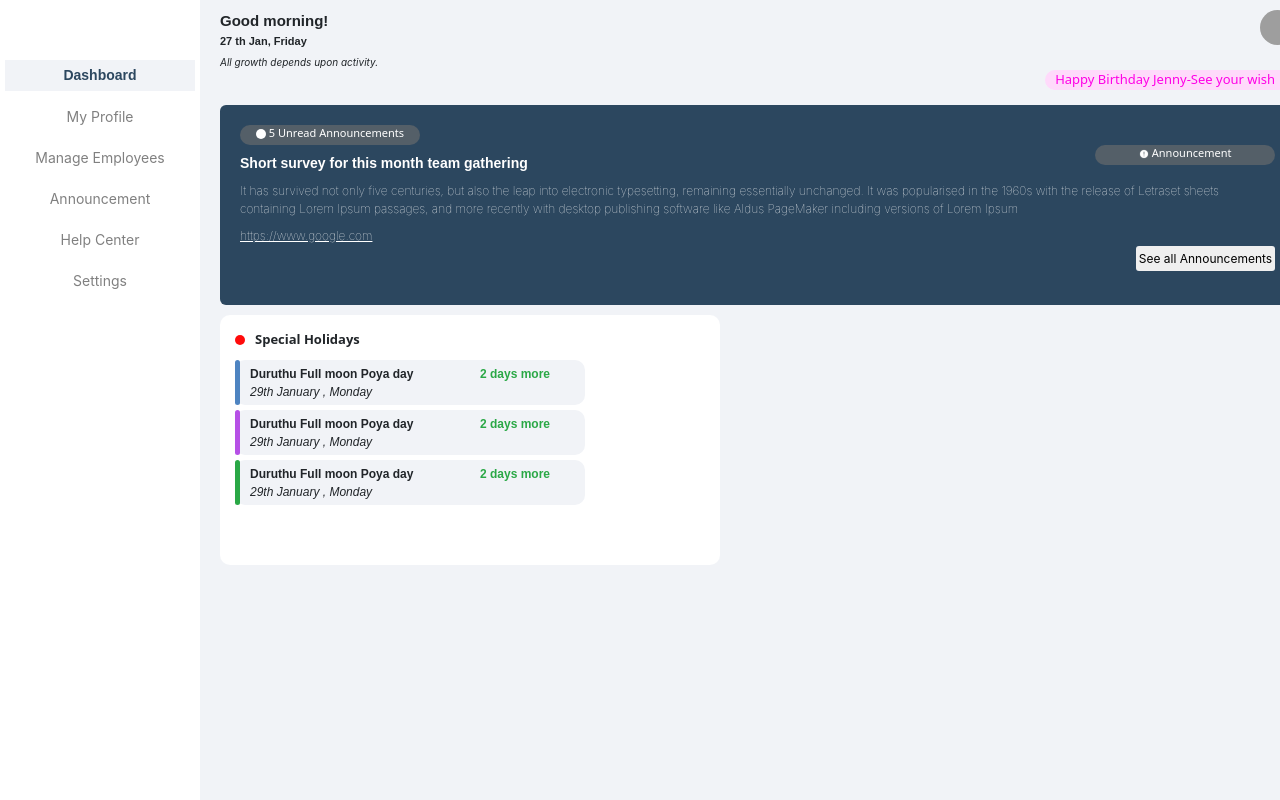
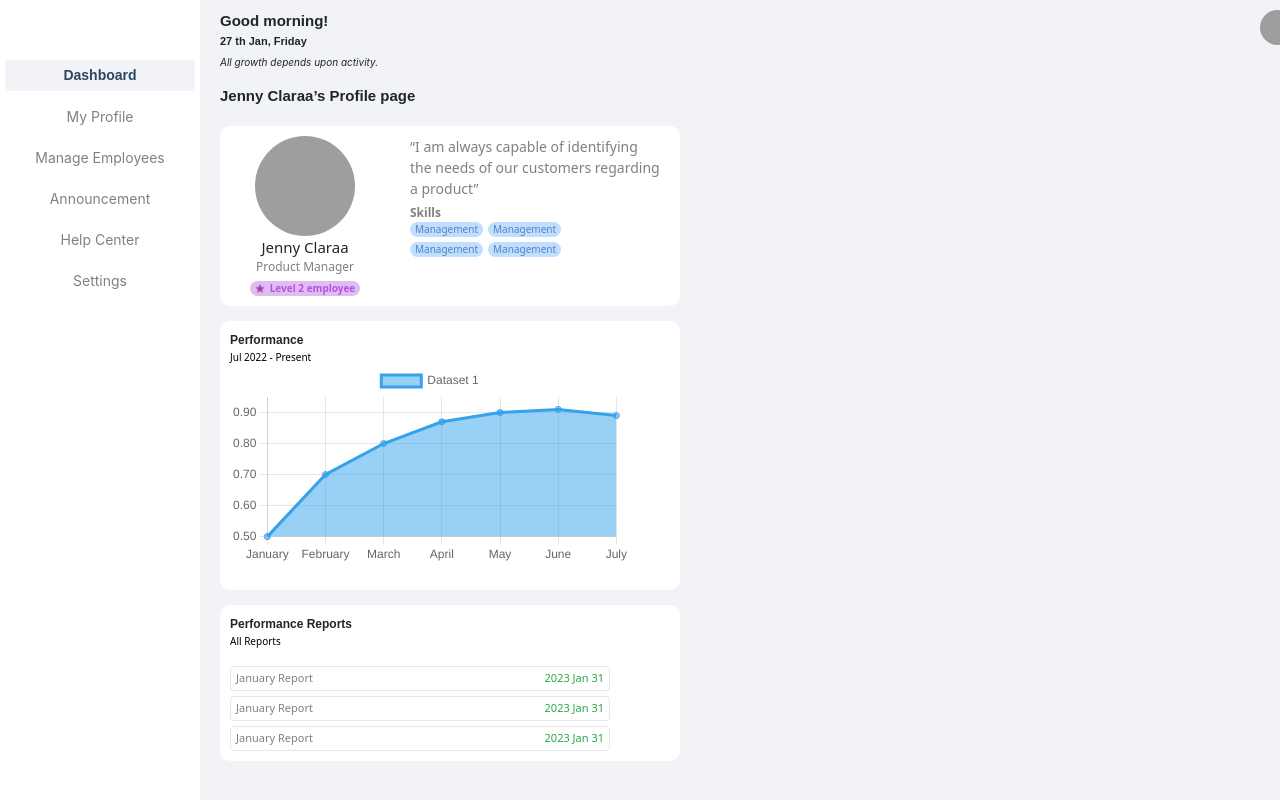
Before and after one commit to Daham2000/ems-fe-com, a React (Create React App) app: page /dashboard-admin/profile in a window 1280 px wide. Built offline with nearby package versions, Linux system fonts and the light colour scheme; grey boxes are pictures that could not be loaded.

Commit message:
My Profile UI

```diff
--- a/src/Views/Admin/Dashboard/dashboard-component.tsx
+++ b/src/Views/Admin/Dashboard/dashboard-component.tsx
@@ -5,6 +5,7 @@ import { useState } from "react";
 import ManageEmployeeComponent from "../ManageEmployeeComponent/manage-emp-component";
 import { useNavigate } from 'react-router-dom';
 import AnnouncementCompo from "../AnnouncementComponent/AnnouncementCompo";
+import MyProfileView from "../../ProfileComponent/MyProfileView";
 
 const AdminDashboardComponent = () => {
 
@@ -45,7 +46,7 @@ const AdminDashboardComponent = () => {
         <div style={{ padding: "10px", marginLeft: "10px", width: "82vw" }} >
             <Routes>
                 <Route path={"/"} element={<DashboardView />} />
-                <Route path={`profile`} element={<DashboardView />} />
+                <Route path={`/profile`} element={<MyProfileView />} />
                 <Route path='/manage-emoloyee' element={<ManageEmployeeComponent />} />
                 <Route path='/announcements' element={<AnnouncementCompo />} />
                 <Route path='/help' element={<DashboardView />} />
--- /dev/null
+++ b/src/Views/ProfileComponent/MyProfileView.tsx
@@ -0,0 +1,162 @@
+import { Form } from "react-bootstrap";
+import { useState } from "react";
+import "react-datepicker/dist/react-datepicker.css";
+import StarIcon from "../../assets/starIcon.svg";
+import {
+    Chart as ChartJS,
+    CategoryScale,
+    LinearScale,
+    PointElement,
+    LineElement,
+    Title,
+    Tooltip,
+    Filler,
+    Legend,
+} from 'chart.js';
+import { Line } from 'react-chartjs-2';
+import { options } from "../Admin/ManageEmployeeComponent/manage-emp-component";
+import ButtonComponent from "../Shared/button-component";
+import EditEmployeeComponent from "../Admin/ManageEmployeeComponent/EditEmployeeComponent";
+import AddPerformanceModel from "../Admin/ManageEmployeeComponent/AddPerformanceModel";
+import DashboardTopBar from "../Shared/dashboard-top-bar";
+
+const MyProfileView = () => {
+    const options = {
+        responsive: true,
+        plugins: {
+            legend: {
+                position: 'top' as const,
+            },
+        },
+    };
+
+    const labels = ['January', 'February', 'March', 'April', 'May', 'June', 'July'];
+    const data = {
+        labels,
+        datasets: [
+            {
+                fill: true,
+                label: 'Dataset 1',
+                data: [0.5, 0.7, 0.8, 0.87, 0.9, 0.91, 0.89],
+                borderColor: 'rgb(53, 162, 235)',
+                backgroundColor: 'rgba(53, 162, 235, 0.5)',
+            }
+        ],
+    };
+    const today = new Date();
+    const [joinedDate, setJoinedDate] = useState(new Date());
+    const [birthDay, setBirthDay] = useState(new Date());
+    const [showEditPerformanceModel, setShowEditPerformanceModel] = useState(false);
+    ChartJS.register(
+        CategoryScale,
+        LinearScale,
+        PointElement,
+        LineElement,
+        Title,
+        Tooltip,
+        Filler,
+        Legend
+    );
+
+    return <div className="d-flex flex-column justify-content-start align-item-start">
+        <DashboardTopBar
+            isBirthday={false}
+            profileUrl="https://nadiazheng.com/wp-content/uploads/2015/12/Montreal-personal-branding-linkedin-profile-professional-headshot-by-nadia-zheng-800x1000.jpg"
+            wish={1} />
+        <div className="sub-topic-font " style={{ marginTop: "15px" }}>{"Jenny Claraa’s Profile page"}</div>
+        <div className="d-flex flex-row">
+            <div className="d-flex flex-column" style={{ marginTop: "18px", marginRight: "20px" }}>
+                <div className="d-flex flex-row bg-color-white justify-content-between"
+                    style={{ borderRadius: "10px", width: "auto", paddingLeft: "10px", paddingRight: "10px", paddingTop: "10px", paddingBottom: "10px", marginBottom: "15px" }}>
+                    <div className="d-flex flex-column align-item-center" style={{ marginRight: "20px" }}>
+                        <img height="100px" width="100px"
+                            className="circle-div"
+                            src={"https://nadiazheng.com/wp-content/uploads/2015/12/Montreal-personal-branding-linkedin-profile-professional-headshot-by-nadia-zheng-800x1000.jpg"} />
+                        <div className="d-flex flex-column align-item-center" style={{ paddingLeft: "20px", paddingRight: "20px" }}>
+                            <div style={{ fontSize: "15px" }}>{"Jenny Claraa"}</div>
+                            <div style={{ fontSize: "12px", color: "#808080" }}>{"Product Manager"}</div>
+                            <div className="d-flex flex-row justify-content-center" style={{
+                                borderRadius: "10px",
+                                marginTop: "5px",
+                                backgroundColor: "#E0BDF1",
+                                width: "110px", height: "15px"
+                            }}>
+                                <img src={StarIcon} style={{ width: "10px", marginRight: "5px" }} />
+                                <div style={{ color: "#B650E6", fontSize: "10px", fontWeight: "bold" }}>Level 2 employee</div>
+                            </div>
+                        </div>
+                    </div>
+                    <div className="d-flex flex-column justify-content-start align-item-start">
+                        <div style={{ marginLeft: "10px", marginBottom: "5px", textAlign: "start", width: "250px", marginRight: "10px", fontSize: "14px", color: "#808080" }}>
+                            “I am always capable of identifying the needs of our customers regarding a product”
+                        </div>
+                        <div className="d-flex flex-column align-item-start" style={{ width: "150px", marginLeft: "10px", marginRight: "10px" }}>
+                            <div style={{ fontSize: "12px", color: "#808080", fontWeight: "600" }}>{"Skills"}</div>
+                            <div className="d-flex flex-row" style={{ width: "200px" }}>
+                                <div className="skill-card">Management</div>
+                                <div className="skill-card">Management</div>
+                            </div>
+                            <div className="d-flex flex-row" style={{ width: "200px" }}>
+                                <div className="skill-card">Management</div>
+                                <div className="skill-card">Management</div>
+                            </div>
+                        </div>
+                    </div>
+                </div>
+                <div className="d-flex flex-row bg-color-white justify-content-between"
+                    style={{ borderRadius: "10px", width: "auto", paddingLeft: "10px", paddingRight: "10px", paddingTop: "10px", paddingBottom: "10px", marginBottom: "15px" }}>
+                    <div className="d-flex flex-column justify-content-start align-item-start"
+                        style={{ marginRight: "30px", marginBottom: "15px" }} >
+                        <div className="sub-topic-font-two">{"Performance"}</div>
+                        <div style={{ color: "black", marginTop: "1px", fontSize: "10px" }}>{"Jul 2022 - Present"}</div>
+                        <div style={{ width: "400px", height: "200px" }}>
+                            <Line options={options} data={data} />
+                        </div>
+                    </div>
+                </div>
+                <div className="d-flex flex-column bg-color-white justify-content-between"
+                    style={{ borderRadius: "10px", width: "auto", paddingLeft: "10px", paddingRight: "10px", paddingTop: "10px" }}>
+                    <div className="d-flex flex-row justify-content-between" style={{ width: "400px" }}>
+                        <div className="d-flex flex-column justify-content-start align-item-start"
+                            style={{ marginRight: "30px", marginBottom: "15px" }} >
+                            <div className="sub-topic-font-two">{"Performance Reports"}</div>
+                            <div style={{ color: "black", marginTop: "1px", fontSize: "10px" }}>{"All Reports"}</div>
+                        </div>
+                    </div>
+                    <div className="d-flex flex-column" style={{ marginTop: "2px", marginBottom: "5px" }}>
+                        <div className="d-flex flex-row justify-content-between align-item-center" style={{
+                            width: "380px", padding: "5px", height: "25px", borderWidth: "1px", marginBottom: "5px",
+                            borderRadius: "4px", borderColor: "#e6e6e6", borderStyle: "solid"
+                        }}>
+                            <div className="fontStyleReportCardLeft">January Report</div>
+                            <div className="fontStyleReportCardRight">2023 Jan 31</div>
+                        </div>
+                        <div className="d-flex flex-row justify-content-between align-item-center" style={{
+                            width: "380px", padding: "5px", height: "25px", borderWidth: "1px", marginBottom: "5px",
+                            borderRadius: "4px", borderColor: "#e6e6e6", borderStyle: "solid"
+                        }}>
+                            <div className="fontStyleReportCardLeft">January Report</div>
+                            <div className="fontStyleReportCardRight">2023 Jan 31</div>
+                        </div>
+                        <div onClick={() => {
+                            setShowEditPerformanceModel(true);
+                        }} className="d-flex flex-row justify-content-between align-item-center" style={{
+                            width: "380px", padding: "5px", height: "25px", borderWidth: "1px", marginBottom: "5px",
+                            borderRadius: "4px", borderColor: "#e6e6e6", borderStyle: "solid"
+                        }}>
+                            <div className="fontStyleReportCardLeft">January Report</div>
+                            <div className="fontStyleReportCardRight">2023 Jan 31</div>
+                        </div>
+                    </div>
+                </div>
+            </div>
+
+            <AddPerformanceModel
+                show={showEditPerformanceModel}
+                onHide={() => { setShowEditPerformanceModel(false) }}
+            />
+        </div>
+    </div>;
+};
+
+export default MyProfileView;
```
